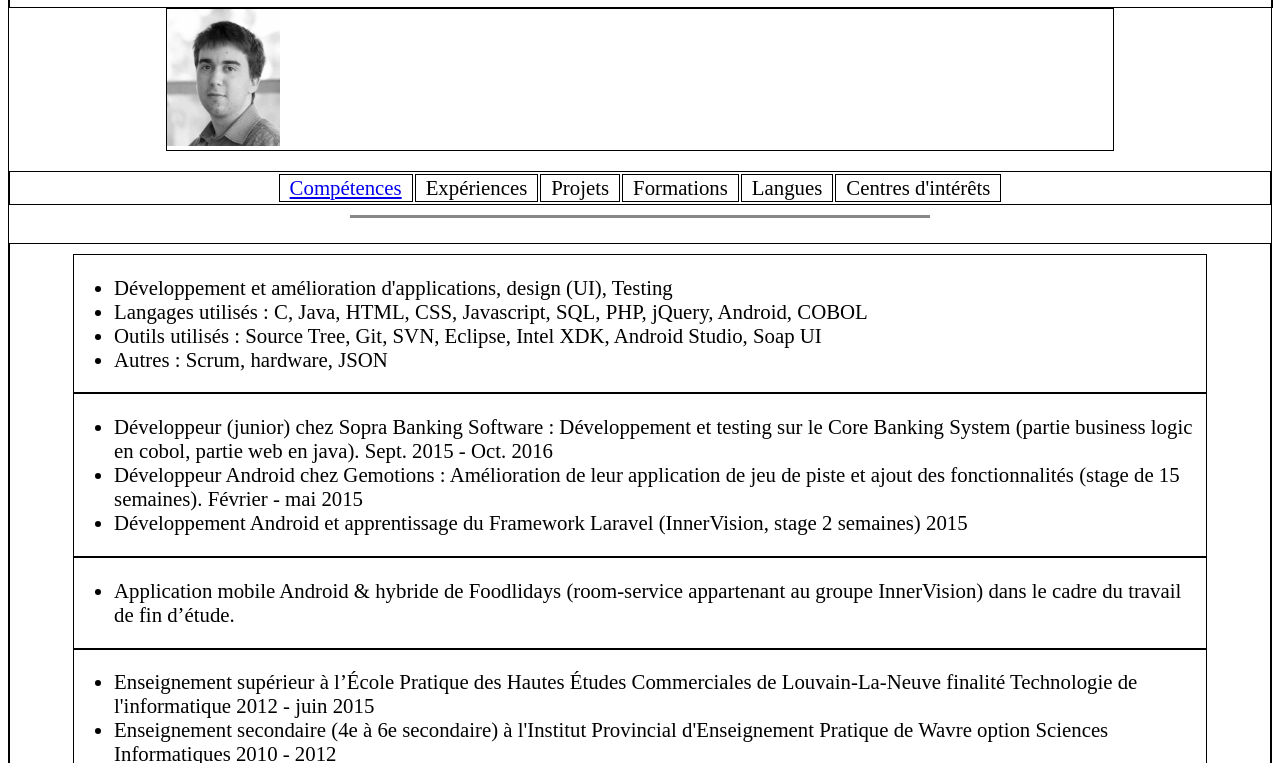
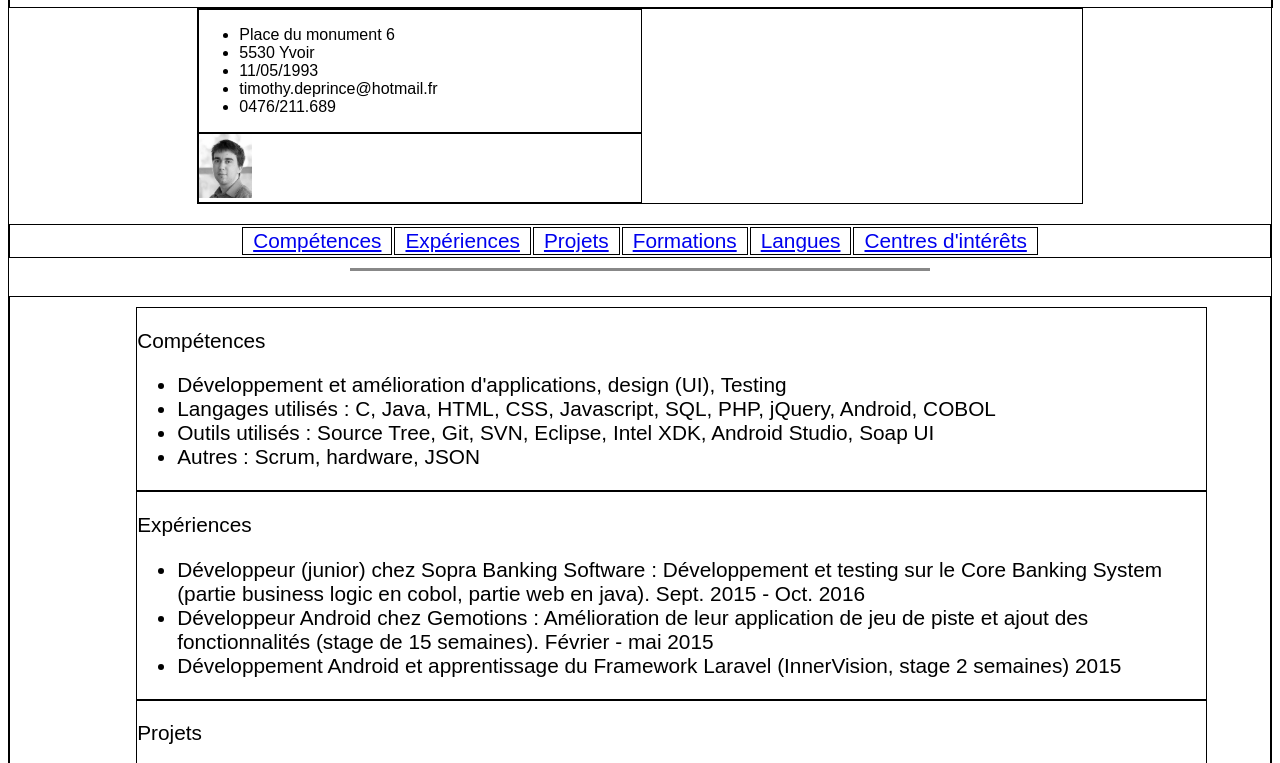
Before and after one commit to Tim-Tac/OnlineCV, a plain HTML site: page index.html in a window 1280 px wide. Shown: the part 101-864 px from the top of the page. Drawn offline with Linux system fonts and the light colour scheme.

Commit message:
commit random

```diff
--- a/CSS/style.css
+++ b/CSS/style.css
@@ -1,5 +1,5 @@
 body {
-    font-family: 'Times New Roman';
+    font-family: 'Arial';
     border: 1px solid black;
 }
 
@@ -33,7 +33,7 @@ footer {
 
 #content {
     border: 1px solid black;
-    padding-left: 5%;
+    padding-left: 10%;
     padding-right: 5%;
     padding-top: 10px;
     padding-bottom: 10px;
@@ -64,23 +64,45 @@ footer {
     height: 12%;
     min-height: 7%;
     min-width: 7%;
-
 }
 
 #personnal_info {
-    width: 75%;
+    width: 70%;
     border: 1px solid black;
     margin-left: auto;
     margin-right: auto;
 }
 
 header {
-    width: 70%;
-    background-color: dodgerblue;
+    width: 65%;
     margin-left: auto;
     margin-right: auto;
+    border : 1px solib black;
+    text-align: right;
 }
 
 head {
 
 }
+
+
+
+
+
+#informations {
+    display: inline-block;
+    position: relative;
+    border: 1px solid black;
+    width: 50%;
+    height: 100%;
+    left: 0;
+}
+
+#picture {
+    display: inline-block;
+    position: relative;
+    border: 1px solid black;
+    width: 50%;
+    height: 100%;
+    left: 0;
+}
--- a/index.html
+++ b/index.html
@@ -10,21 +10,38 @@
 <body>
     <!-- ############    HEADER     ##############-->
     <header>
-        FR
+        <strong> FR </strong>
     </header>
 
     <!-- ################  TITLE ############## -->
-    <div id="title"> <h1> Timothy Deprince : Curriculum Vitae </h1> </div>
+    <div id="title"> <h1> Timothy Deprince : Développeur junior </h1> </div>
 
     <!-- ##########   PERSONNAL INFO  ########## -->
 
     <div id="personnal_info">
-        <img src="IMG/tim.jpg"/>
+        <div id="informations">
+            <ul>
+                <li> Place du monument 6 </li>
+                <li> 5530 Yvoir </li>
+                <li> 11/05/1993 </li>
+                <li> timothy.deprince@hotmail.fr </li>
+                <li> 0476/211.689 </li>
+            </ul>
+        </div>
+        <div id="picture"> <img src="IMG/tim.jpg"/> </div>
     </div>
 
     <!-- ############    MENU     ##############-->
     <div id="menu">
-        <table id="table-menu"> <tr> <td> <a href="#skills"> Compétences </a> </td> <td> Expériences </td> <td> Projets </td> <td> Formations </td> <td> Langues </td> <td> Centres d'intérêts </td> </tr> </table>
+        <table id="table-menu">
+            <tr>
+                <td> <a href="#skills"> Compétences </a> </td>
+                <td> <a href="#experiences"> Expériences </a> </td>
+                <td> <a href="#projects"> Projets </a> </td>
+                <td> <a href="#formations"> Formations </a> </td>
+                <td> <a href="#languages"> Langues </td> </a>
+                <td> <a href="#interests"> Centres d'intérêts </td>
+            </tr> </table>
     </div>
 
     <div id="separator"> </div>
@@ -33,6 +50,7 @@
     <div id="content">
 
         <div id="skills">
+            <p> Compétences </p>
             <ul>
                 <li> Développement et amélioration d'applications, design (UI), Testing </li>
                 <li> Langages utilisés : C, Java, HTML, CSS, Javascript, SQL, PHP, jQuery, Android, COBOL </li>
@@ -42,6 +60,7 @@
         </div>
 
         <div id="experiences">
+            <p> Expériences </p>
             <ul>
                 <li> Développeur (junior) chez Sopra Banking Software : Développement et testing sur le Core Banking System (partie business logic en cobol, partie web en java). Sept. 2015 - Oct. 2016 </li>
                 <li> Développeur Android chez Gemotions : Amélioration de leur application de jeu de piste et ajout des fonctionnalités (stage de 15 semaines). Février - mai 2015 </li>
@@ -50,12 +69,14 @@
         </div>
 
         <div id="projects">
+            <p> Projets </p>
             <ul>
                 <li> Application mobile Android & hybride de Foodlidays (room-service appartenant au groupe InnerVision) dans le cadre du travail de fin d’étude. </li>
             </ul>
         </div>
 
-        <div id="formation">
+        <div id="formations">
+            <p> Formations </p>
             <ul>
                 <li>Enseignement supérieur à l’École Pratique des Hautes Études Commerciales de Louvain-La-Neuve finalité Technologie de l'informatique 2012 - juin 2015 </li>
                 <li> Enseignement secondaire (4e à 6e secondaire) à l'Institut Provincial d'Enseignement Pratique de Wavre option Sciences Informatiques 2010 - 2012 </li>
@@ -64,6 +85,7 @@
         </div>
 
         <div id="languages">
+            <p> Langues </p>
             <ul>
                 <li> Français Langue maternelle </li>
                 <li> Anglais Compétences professionnelles </li>
@@ -71,7 +93,8 @@
             </ul>
         </div>
 
-        <div id="interest">
+        <div id="interests">
+            <p> Intérêts </p>
             <ul>
                 <li> Moto </li>
                 <li> Musiques, multimédia </li>
```
